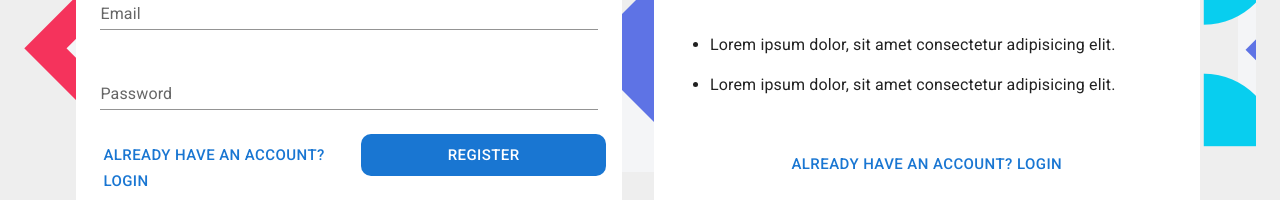
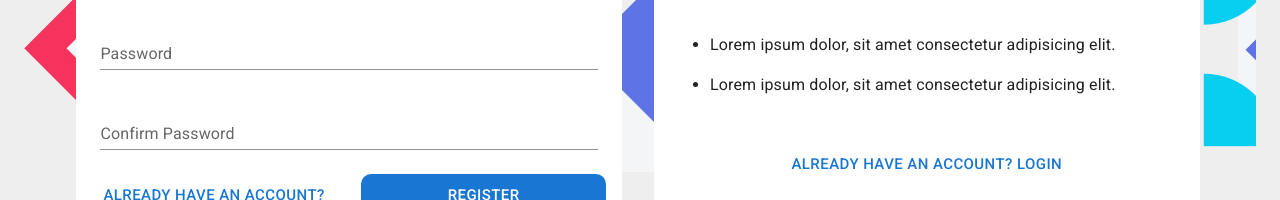
Before and after one commit to TheMrCorvy/amazoness, a Next.js app: page /register in a window 1280 px wide. Shown: the part 507-707 px from the top of the page. Built offline with nearby package versions, Linux system fonts and the light colour scheme; no server answers.

Commit message:
added "confirm password" field

```diff
--- a/src/pages/register.tsx
+++ b/src/pages/register.tsx
@@ -61,6 +61,15 @@ const RegisterPage: FC = () => {
 											<TextField
 												color="info"
 												label="Password"
+												variant="standard"
+											/>
+										</FormControl>
+									</Grid>
+									<Grid item xs={12}>
+										<FormControl fullWidth color="info">
+											<TextField
+												color="info"
+												label="Confirm Password"
 												variant="standard"
 											/>
 										</FormControl>
```
